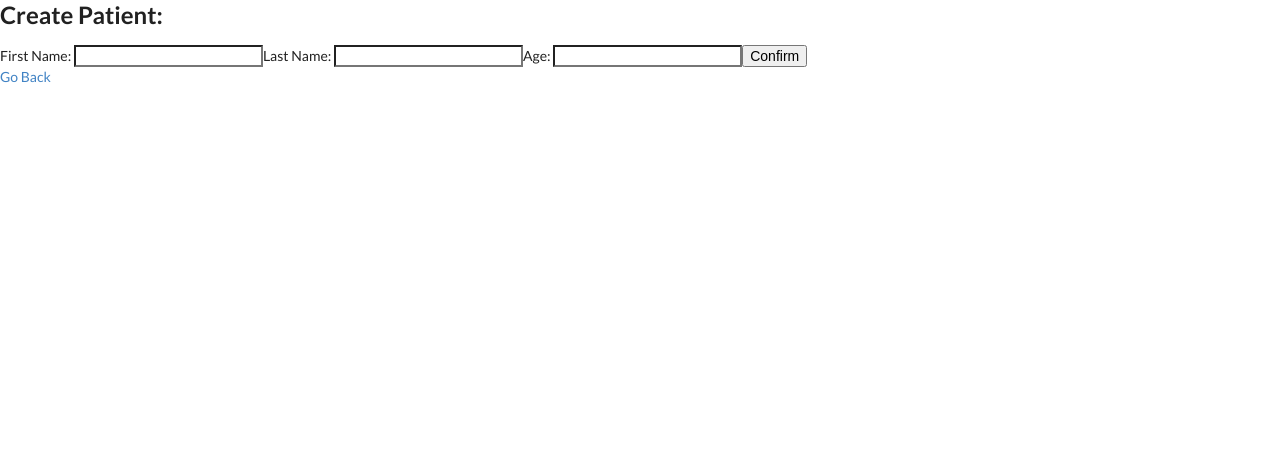
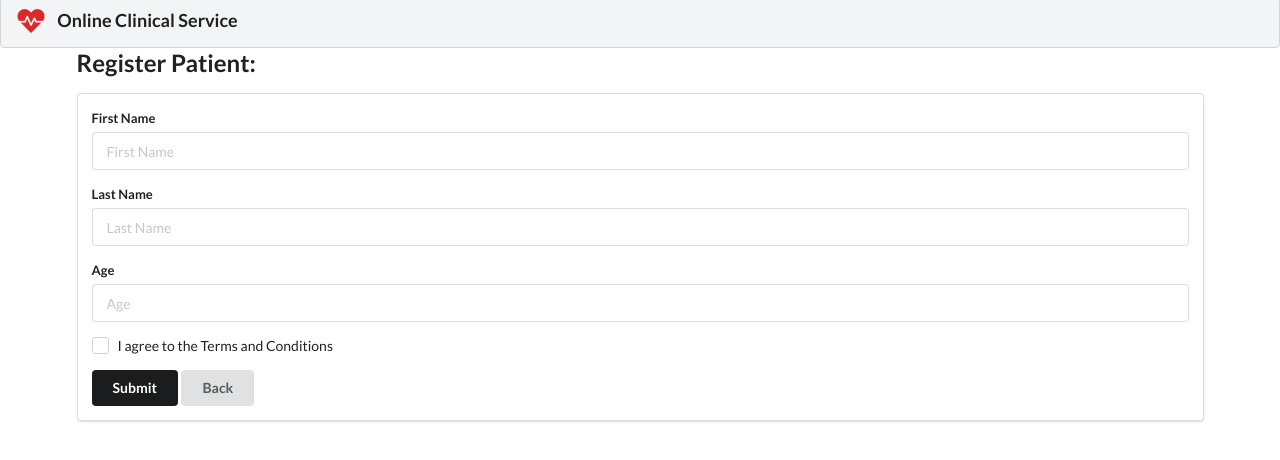
Before and after one commit to DilanMadhusanka/Patient-Clinical-Project, a React (Create React App) app in the folder clinicalsapp/: page /addPatient in a window 1280 px wide. Shown: the top 460 px of the page. Built offline with nearby package versions, Linux system fonts and the light colour scheme.

Commit message:
add sementic ui css to AddPatient component

```diff
--- a/clinicalsapp/src/components/AddPatient.js
+++ b/clinicalsapp/src/components/AddPatient.js
@@ -3,6 +3,7 @@ import axios from 'axios';
 import { toast } from 'react-toastify';
 import 'react-toastify/dist/ReactToastify.css';
 import { Link } from 'react-router-dom';
+import Header from './Header';
 
 toast.configure();
 
@@ -22,14 +23,38 @@ class AddPatient extends React.Component {
     render() {
         return (
             <div>
-                <h2>Create Patient:</h2>
-                <form>
-                    First Name: <input type="text" name="firstName" onChange={(event => this.firstName = event.target.value)} />
-                    Last Name: <input type="text" name="lastName" onChange={(event => this.lastName = event.target.value)} />
-                    Age: <input type="text" name="age" onChange={(event => this.age = event.target.value)} />
-                    <button onClick={this.handleSubmit.bind(this)} >Confirm</button>
-                </form>
-                <Link to="/">Go Back</Link>
+                <Header />
+                <div className="ui container">
+                    <h2>Register Patient:</h2>
+                    <div className="ui segment">
+                    <form className="ui form">
+                        <div className="field">
+                            <label>First Name</label>
+                            <input type="text" name="firstName" placeholder="First Name" onChange={(event => this.firstName = event.target.value)} />
+                        </div>
+                        <div className="field">
+                            <label>Last Name</label>
+                            <input type="text" name="lastName" placeholder="Last Name" onChange={(event => this.lastName = event.target.value)} />
+                        </div>
+                        <div className="field">
+                            <label>Age</label>
+                            <input type="text" name="age" placeholder="Age" onChange={(event => this.age = event.target.value)} />
+                        </div>
+                        <div className="field">
+                            <div className="ui checkbox">
+                                <input type="checkbox" tabindex="0" class="hidden" />
+                                <label>I agree to the Terms and Conditions</label>
+                            </div>
+                        </div>
+                        <button className="ui secondary button" type="submit" onClick={this.handleSubmit.bind(this)}>
+                            Submit
+                        </button>
+                        <Link className="ui button" to="/">
+                            Back
+                        </Link>
+                    </form>
+                    </div>
+                </div>
             </div>
         )
     }
```
